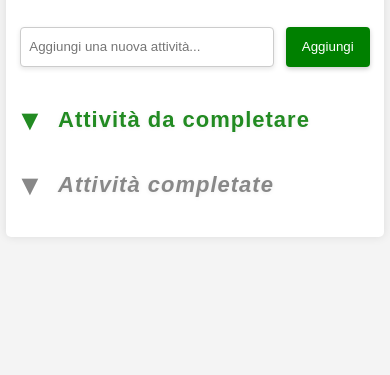
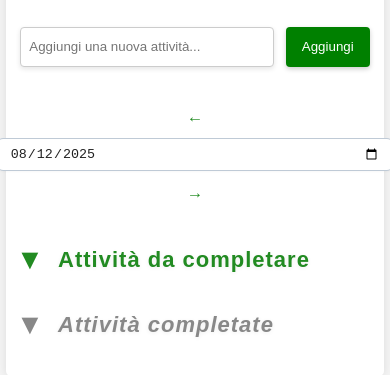
Before and after one commit to RobertoFozzi/todo-list, a plain HTML site: page index.html in a window 390 px wide. Shown: the part 85-460 px from the top of the page. Drawn offline with Linux system fonts and the light colour scheme.

Commit message:
Add date picker and navigation for task management in README, HTML, CSS, and JS

```diff
--- a/index.html
+++ b/index.html
@@ -15,6 +15,11 @@
             <input type="text" id="todo-input" placeholder="Aggiungi una nuova attività..." required>
             <button type="submit" id="add-button">Aggiungi</button>
         </form>
+        <div class="calendar-bar">
+            <button type="button" id="prev-day" aria-label="Giorno precedente" class="arrow-btn">&#8592;</button>
+            <input type="date" id="date-picker">
+            <button type="button" id="next-day" aria-label="Giorno successivo" class="arrow-btn">&#8594;</button>
+        </div>
         <div class="section" id="todo-section">
             <h2 class="section-title todo">
                 <button class="toggle-btn" id="toggle-todo" aria-label="Riduci/espandi">▼</button>
--- a/script.js
+++ b/script.js
@@ -4,6 +4,43 @@ const form = document.getElementById("todo-form");
 const input = document.getElementById("todo-input");
 const todoList = document.getElementById("todo-list");
 const completedList = document.getElementById("completed-list");
+
+// Barra del calendario
+const datePicker = document.getElementById("date-picker");
+const prevDayBtn = document.getElementById('prev-day');
+const nextDayBtn = document.getElementById('next-day');
+
+
+// Data di default (oggi)
+let selectedDate = new Date().toISOString().slice(0, 10);
+if (datePicker) {
+    datePicker.value = selectedDate; // Imposta il valore del date picker alla data di oggi
+}
+
+// Cambia la data selezionata dal date picker
+if (datePicker) {
+    datePicker.addEventListener("change", function () {
+        selectedDate = datePicker.value; // Aggiorna la data selezionata
+        renderTasks();
+    });
+}
+
+// Gestisci click sulle frecce
+function shiftDay(delta) {
+    const current = new Date(selectedDate);
+    current.setDate(current.getDate() + delta);
+    // Formatta di nuovo la data per l'input
+    selectedDate = current.toISOString().slice(0, 10);
+    datePicker.value = selectedDate;
+    renderTasks();
+}
+
+if (prevDayBtn) {
+    prevDayBtn.addEventListener('click', () => shiftDay(-1));
+}
+if (nextDayBtn) {
+    nextDayBtn.addEventListener('click', () => shiftDay(1));
+}
 
 // Recupera la lista dal localStorage, se esiste
 let tasks = []; // Array vuoto che rappresenta le tue attività
@@ -13,7 +50,8 @@ if (savedTasks) { // Se ci sono attività salvate
     let parsed = JSON.parse(savedTasks);
     tasks = parsed.map(t => ({
         testo: t.testo,
-        completata: t.completata || false
+        completata: t.completata || false,
+        data: t.data || selectedDate
     }));
 
     // Ricrea la lista visiva
@@ -143,7 +181,10 @@ function addTaskToDOM(task) {
 function renderTasks() {
     todoList.innerHTML = ""; // Pulisce la lista delle attività da completare
     completedList.innerHTML = ""; // Pulisce la lista delle attività completate
-    tasks.forEach(task => addTaskToDOM(task)); // Rende di nuovo la lista
+
+    const filteredTasks = tasks.filter(task => task.data === selectedDate);
+
+    filteredTasks.forEach(task => addTaskToDOM(task)); // Rende di nuovo la lista
 }
 
 const toggleTodoBtn = document.getElementById("toggle-todo");
@@ -167,7 +208,7 @@ form.addEventListener("submit", function (event) {
     const taskText = input.value.trim(); // Prende il testo e toglie spazi ai lati
     if (taskText === '') return; // Se il testo è vuoto, non fare nulla (non aggiunge task vuote)
 
-    const newTask = { testo: taskText, completata: false };
+    const newTask = { testo: taskText, completata: false, data: selectedDate };
     tasks.push(newTask); // Aggiunge la nuova attività all'array
     localStorage.setItem("todoList", JSON.stringify(tasks)); // Salva l'array nel localStorage
     renderTasks();
--- a/style.css
+++ b/style.css
@@ -22,6 +22,32 @@ h1 {
     text-shadow: 0 2px 5px rgba(0, 0, 0, 0.1);
 }
 
+.calendar-bar {
+    display: flex;
+    justify-content: center;
+    align-items: center;
+    gap: 14px;
+    margin: 2px 0 10px 0;
+    padding: 0;
+    border-radius: 10px;
+}
+
+.calendar-bar input[type="date"] {
+    font-size: 1em;
+    padding: 7px 12px;
+    border-radius: 6px;
+    border: 1px solid #bfcad6;
+    background: #fff;
+    color: #222;
+    box-shadow: 0 1px 2px rgba(80, 80, 80, 0.04);
+    transition: border-color 0.02s;
+}
+
+.calendar-bar input[type="date"]:focus {
+    border-color: #228B22;
+    outline: none;
+}
+
 .section-title.todo {
     color: #228B22;
 }
@@ -29,6 +55,23 @@ h1 {
 .section-title.completed {
     color: #888;
     font-style: italic;
+}
+
+.arrow-btn {
+    background: none;
+    border: none;
+    font-size: 1.5em;
+    color: #228B22;
+    cursor: pointer;
+    padding: 4px 10px;
+    transition: color 0.18s, background 0.18s;
+    border-radius: 50%;
+    outline: none;
+}
+.arrow-btn:hover,
+.arrow-btn:focus {
+    background: #eafae7;
+    color: #155c12;
 }
 
 .toggle-btn {
@@ -235,4 +278,14 @@ h1 {
         min-width: 95px;
         right: 2px;
     }
+    .calendar-bar {
+        flex-direction: column;
+        gap: 8px;
+        padding: 8px 0;
+    }
+    .calendar-bar input[type="date"],
+    .calendar-bar button {
+        width: 100%;
+        font-size: 1.03em;
+    }
 }
```
Also changed, not shown: 1 other file.
